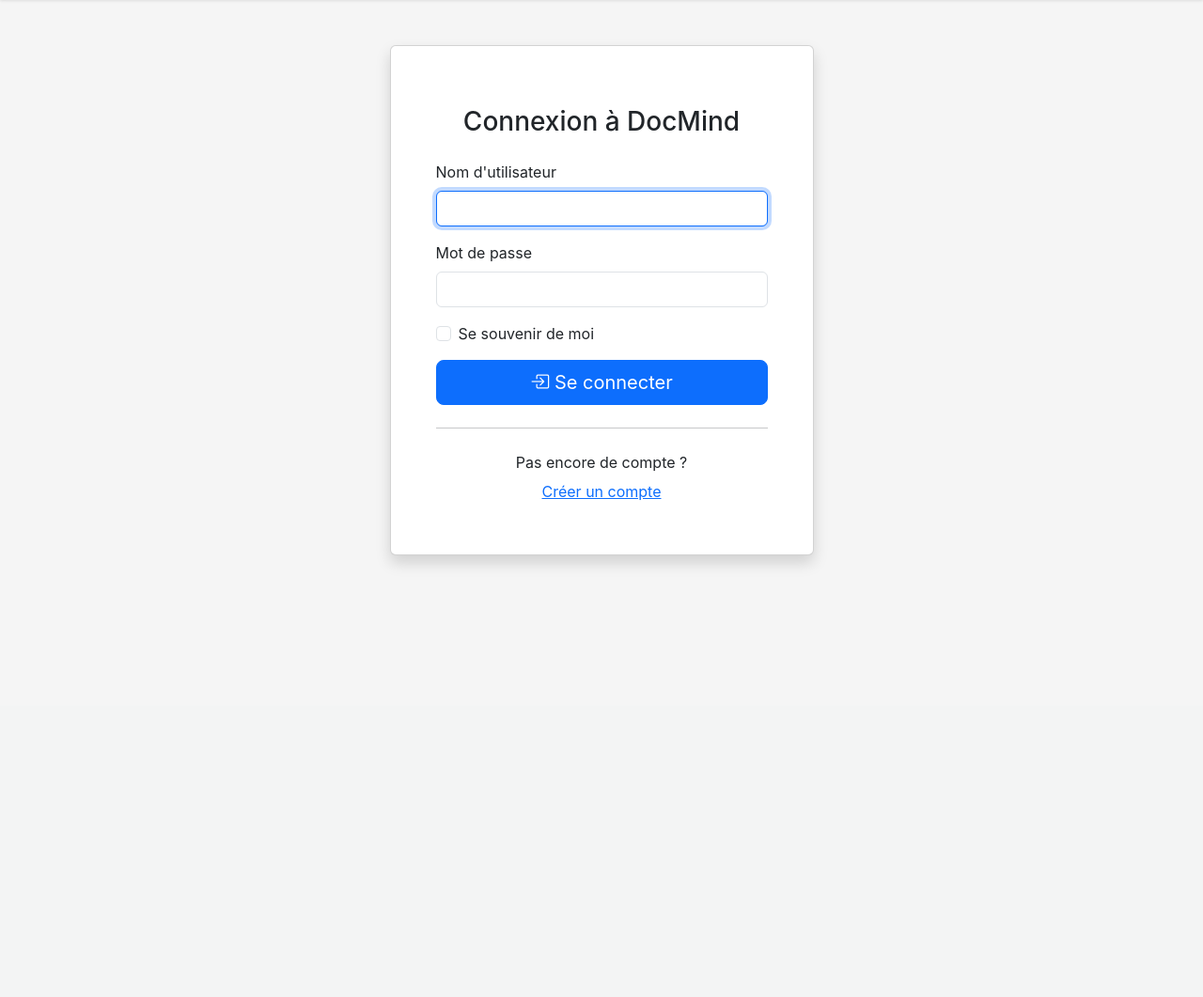
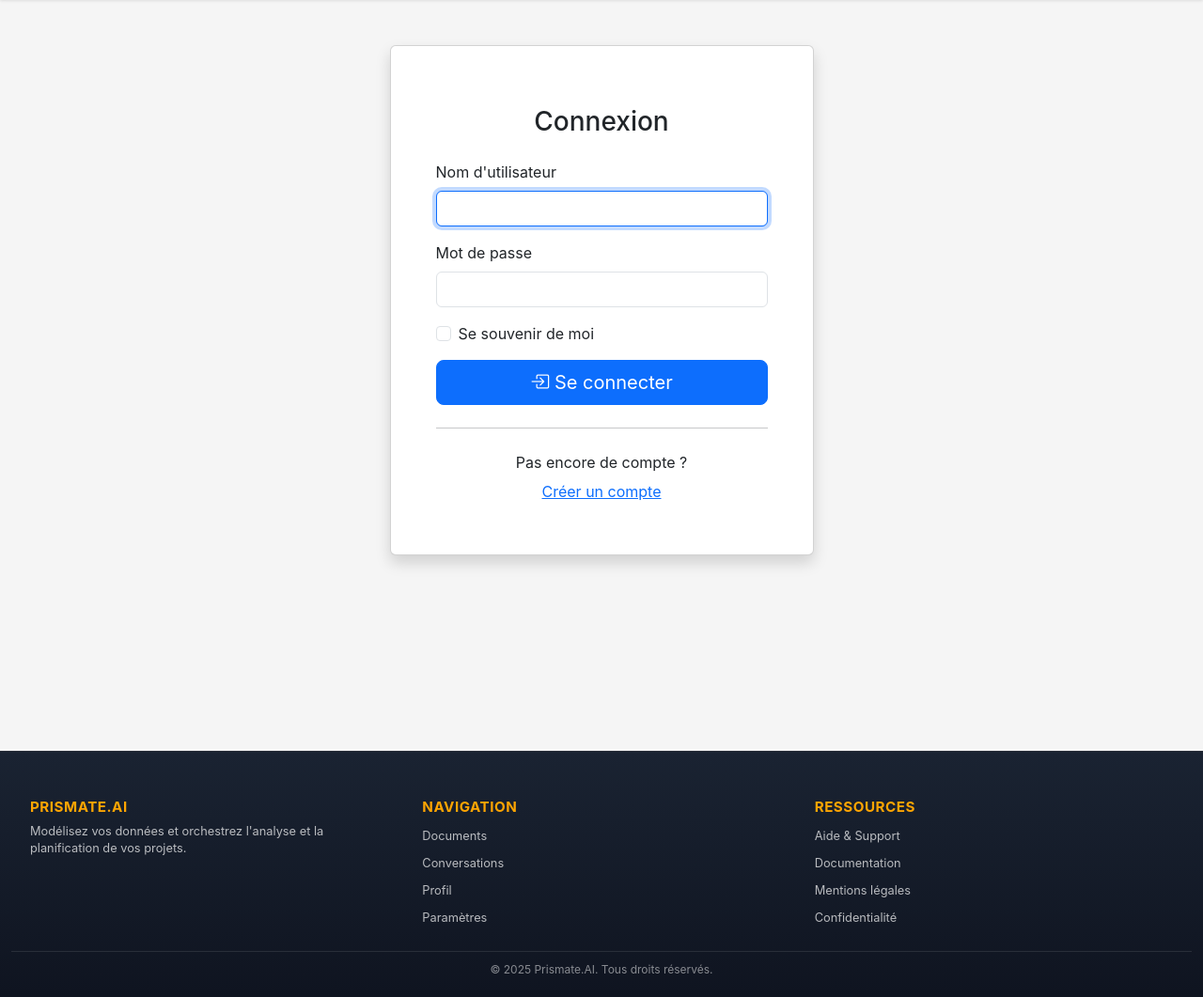
Before and after one commit to Lassitoo/docmind_project, a Django app: page /login/ in a window 1280 px wide. Shown: the part 60-1121 px from the top of the page at 94% size. Before the commit the page ends 662 px from the top, so only its background shows below. Run offline with Django 5.2, Linux system fonts and the light colour scheme; some libraries are stand-ins or nearby versions.

Commit message:
Latest Commit

```diff
--- a/templates/base.html
+++ b/templates/base.html
@@ -225,6 +225,79 @@
                 padding: 12px 15px !important;
             }
         }
+
+        /* Footer */
+        .prismate-footer {
+            background: linear-gradient(180deg, #1a2332 0%, #0f1420 100%);
+            color: rgba(255, 255, 255, 0.8);
+            padding: 30px 0 10px 0;
+            margin-top: auto;
+            border-top: 1px solid rgba(255, 255, 255, 0.1);
+        }
+
+        .footer-content {
+            padding: 20px 20px 10px 20px;
+            gap: 20px;
+        }
+
+        .footer-section {
+            margin-bottom: 10px;
+        }
+
+        .footer-title {
+            color: #FFA502;
+            font-weight: 700;
+            font-size: 0.95rem;
+            margin-bottom: 8px;
+            text-transform: uppercase;
+            letter-spacing: 0.5px;
+        }
+
+        .footer-text {
+            font-size: 0.8rem;
+            line-height: 1.4;
+            color: rgba(255, 255, 255, 0.7);
+        }
+
+        .footer-links {
+            list-style: none;
+            padding: 0;
+            margin: 0;
+        }
+
+        .footer-links li {
+            margin-bottom: 5px;
+        }
+
+        .footer-links a {
+            color: rgba(255, 255, 255, 0.7);
+            text-decoration: none;
+            font-size: 0.8rem;
+            transition: all 0.3s;
+        }
+
+        .footer-links a:hover {
+            color: #FFA502;
+            margin-left: 3px;
+        }
+
+        .footer-bottom {
+            text-align: center;
+            padding: 10px;
+            border-top: 1px solid rgba(255, 255, 255, 0.1);
+            color: rgba(255, 255, 255, 0.5);
+            font-size: 0.75rem;
+        }
+
+        body {
+            display: flex;
+            flex-direction: column;
+            min-height: 100vh;
+        }
+
+        main {
+            flex: 1;
+        }
     </style>
 
     {% block extra_css %}{% endblock %}
@@ -329,6 +402,39 @@
         {% block content %}{% endblock %}
     </main>
 
+    <!-- Footer -->
+    <footer class="prismate-footer mt-5">
+        <div class="container-fluid">
+            <div class="row footer-content g-3">
+                <div class="col footer-section">
+                    <h5 class="footer-title">Prismate.AI</h5>
+                    <p class="footer-text">Modélisez vos données et orchestrez l'analyse et la planification de vos projets.</p>
+                </div>
+                <div class="col footer-section">
+                    <h5 class="footer-title">Navigation</h5>
+                    <ul class="footer-links">
+                        <li><a href="{% url 'documents:list' %}">Documents</a></li>
+                        <li><a href="{% url 'chat:conversation_list' %}">Conversations</a></li>
+                        <li><a href="{% url 'core:profile' %}">Profil</a></li>
+                        <li><a href="{% url 'core:settings' %}">Paramètres</a></li>
+                    </ul>
+                </div>
+                <div class="col footer-section">
+                    <h5 class="footer-title">Ressources</h5>
+                    <ul class="footer-links">
+                        <li><a href="#">Aide & Support</a></li>
+                        <li><a href="#">Documentation</a></li>
+                        <li><a href="#">Mentions légales</a></li>
+                        <li><a href="#">Confidentialité</a></li>
+                    </ul>
+                </div>
+            </div>
+            <div class="footer-bottom">
+                <p class="mb-0">&copy; 2025 Prismate.AI. Tous droits réservés.</p>
+            </div>
+        </div>
+    </footer>
+
     <script src="https://cdn.jsdelivr.net/npm/bootstrap@5.3.2/dist/js/bootstrap.bundle.min.js"></script>
     <script src="https://code.jquery.com/jquery-3.7.1.min.js"></script>
     <script src="{% static 'js/main.js' %}"></script>
--- a/templates/core/login.html
+++ b/templates/core/login.html
@@ -10,7 +10,7 @@
                 <div class="card-body p-5">
                     <div class="text-center mb-4">
                         <i class="bi bi-brain display-3 text-primary"></i>
-                        <h3 class="mt-3">Connexion à DocMind</h3>
+                        <h3 class="mt-3">Connexion</h3>
                     </div>
 
                     <form method="post">
```
Also changed, not shown: 5 other files.
